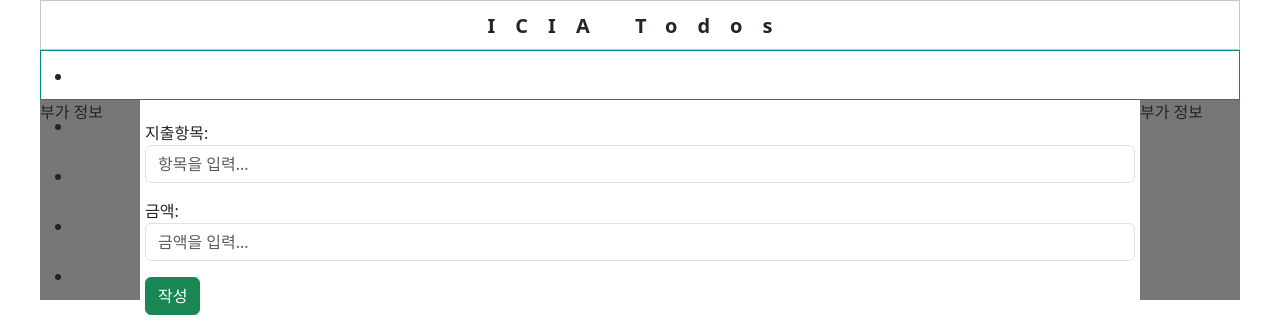
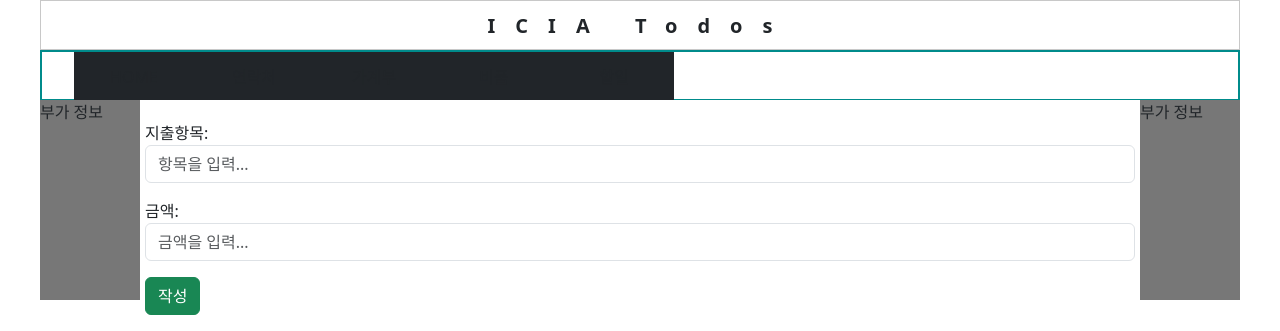
Before and after one commit to wvriinylxont/playteam, a Flask app: template templates/finance/list.html in a window 1280 px wide. Shown: the top 331 px of the page. Run offline with Flask 3, Linux system fonts and the light colour scheme; the template is opened without the code that fills it, so the values that code supplies are empty.

Commit message:
finance supply  수정본

```diff
--- a/static/finance.css
+++ b/static/finance.css
@@ -78,3 +78,26 @@ nav,
 footer {
 	border: 1px solid darkcyan;
 }
+
+nav>ul {
+	list-style: none;
+	overflow: hidden;
+}
+
+nav>ul>li {
+	float: left;
+	width: 120px;
+	background-color: #212529;
+}
+
+nav>ul>li>a {
+	text-decoration: none;
+	color: #797c7f;
+	font-weight: bold;
+	display: block;
+}
+
+nav>ul>li>a:hover {
+	color: white;
+	background-color: #333;
+}
--- a/templates/finance/list.html
+++ b/templates/finance/list.html
@@ -14,13 +14,15 @@
 	<div id="app">
 		<header>ICIA Todos</header>
 		<nav>
-			<ul>
-				<li></li>
-				<li></li>
-				<li></li>
-				<li></li>
-				<li></li>
-			</ul>
+			<nav>
+				<ul>
+					<li>HOME</li>
+					<li>연락처</li>
+					<li>가계부</li>
+					<li>비품</li>
+					<li>할일</li>
+				</ul>
+			</nav>
 		</nav>
 		<main>
 			<aside>부가 정보</aside>
```
Also changed, not shown: static/supply.css (+23 -0 lines), templates/supply/list.html (+5 -5 lines).
